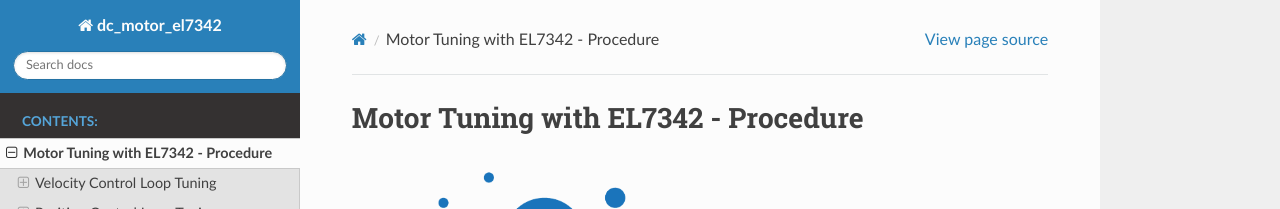
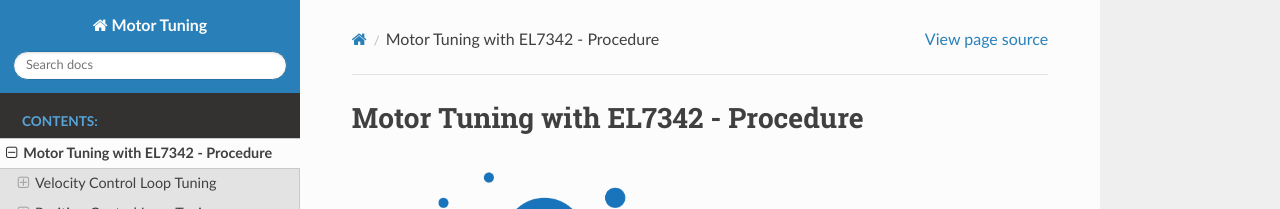
Before and after one commit to efisoft-elt/motor_tuning, a Sphinx documentation site: the page built from docs/source/dc_7342.rst, in a window 1280 px wide. Shown: the top 209 px of the page. Built offline with Sphinx 7.4.7 and the Read the Docs theme 2.0.0, drawn with Linux system fonts in a browser that asks for light colours.

Commit message:
include Makefile

```diff
--- a/docs/source/conf.py
+++ b/docs/source/conf.py
@@ -19,7 +19,7 @@
 
 # -- Project information -----------------------------------------------------
 
-project = 'dc_motor_el7342'
+project = 'Motor Tuning'
 copyright = '2022, Romain Bouche'
 author = 'Romain Bouche'
 
--- a/docs/source/dc_7342.rst
+++ b/docs/source/dc_7342.rst
@@ -47,6 +47,9 @@
 To tune our motor, we will be using the Ziegler-Nichols method. In the CoE Online, at the register 8023:0 or 8033:0 depending on the channel used, you will find the Kp, Ki and Kd factor of the velocity control loop. Respectively, 8023:01 8023:02 and 8023:08 (or 8033:01 8033:02 and 8033:08 if channel 2 is used).
 
 .. image:: img/dcm_8023.png
+   :width: 600
+
+
 
 **Start by setting both Ki and Kd to 0.**
 
@@ -54,6 +57,7 @@
 Increase the Kp factor, **to update the changes, disable and enable again the controller on the NC panel.**
 
 .. image:: img/nc_startup.png
+    :width: 600
 
 .. warning::
 
@@ -65,6 +69,7 @@
 
 
 .. image:: img/function_pan.png
+    :width: 600
 
 Use the Velo Step Sequence function to send velocity commands to the motor. **This function is the only way to send a Velocity command directly to the module velocity control loop.  Other functions go through the position control loop of the NC and thus, will change the gain Kp ultimate.**
 
@@ -74,6 +79,7 @@
 Create a YT chart to display both the actual velocity and the set velocity to visualize your motor's behavior.
 
 .. figure:: img/scope1.png
+    :width: 700
 
     *Actual Velocity* (blue)  and *Set Velocity* (green) in mm/s of an oscillating motor M112-2DG1 on a YT Chart on a Velo Step Sequence function
 
@@ -82,6 +88,7 @@
 Reminder : Use the zoom tool to zoom on the oscillations and click it once to do an automatic Y zoom !
 
 .. figure:: img/scope2.png
+   :width: 700
 
    Zoomed in  *Actual Velocity* (blue)  and *Set Velocity* (green) in mm/s of an oscillating motor M112-2DG1 on a YT Chart on a Velo Step Sequence function
 
@@ -106,12 +113,16 @@
 
 
 .. figure:: img/spreadsheet1.png
+     :width: 700
+
 
 In our example, the spreadsheet calculates the values above. We will choose to use a PID controller. (the EL7342's PI only controller is not a perfect PI and seems to compensate things around.)
 The Ziegler-Nichols method gives us the following configuration on our velocity control loop :
 
 
 .. figure:: img/dcm_8023_2.png
+     :width: 400
+
 
 
 And the final tuning results gives the following behavior :
@@ -120,7 +131,7 @@
 
 
 .. figure:: img/result_tuning.png
-
+    :width: 700
 
     *Actual Velocity* (blue) and *Set Velocity* (red) (mm/s) of a correctly tuned motor M112-2DG1 on a YT Chart on a Velo Step Sequence function
 
@@ -135,6 +146,7 @@
 ~~~~~~~~~~~~~~~~~~~~~
 
 .. figure:: img/small_scillations.png
+   :width: 700
 
    Actual Velocity (blue)  and Set Velocity (red)  (mm/s) of a badly tuned motor M112-2DG1 on a YT Chart on a Velo Step Sequence function
 
@@ -152,6 +164,7 @@
 ~~~~~~~~~~~~~~
 
 .. figure:: img/slow_answer.png
+   :width: 700
 
    Actual Velocity (blue) and Set Velocity (red)  (mm/s) of a badly tuned motor M112-2DG1 on a YT Chart on a Velo Step Sequence function
 
@@ -173,15 +186,18 @@
 
 
 .. figure:: img/startup_parameters.png
+   :width: 700
 
 In your Terminal EL7342, there is a Startup window that allows you to automatically configurate the registers you want at launch.
 By clicking "New", you can add registers that will be configurated everytime you launch your project into the PLC.
 
 .. figure:: img/startup_param_edit.png
+   :width: 700
 
 From here, it works as the CoE Online register configuration method previously used. Configure your **DCM Motor Settings** using the **EL7342 Configuration** page of the spreadsheet and apply your same controllers factors to the **DCM Controller Settings 2**. Do not forget to **set the Operation Mode in the DCM Features register to Automatic !**
 
 .. figure:: img/startup_param_save.png
+   :width: 700
 
 To save a parameter, select the register, enter its value and click OK. You will need to repeat this process for each registers.
 
@@ -207,6 +223,7 @@
 
 
 .. figure:: img/controller_choice.png
+   :width: 700
 
 This controller offers us multiple parameters to setup our position control loop.
 
@@ -245,8 +262,9 @@
 **The definition of instability is different on this case**. We will say that our motor becomes unstable when **its actual velocity will have increasing oscillations either while moving or while standing**.
 
 .. figure:: img/pos_instability_1.png
+   :width: 700
 
-    Actual Velocity (blue) (mm/s), Actual Position (orange)  (mm) and Position Error (violet) (µm) of an oscillating motor M112-2DG1 on a YT Chart on a Reversing Sequence function
+   Actual Velocity (blue) (mm/s), Actual Position (orange)  (mm) and Position Error (violet) (µm) of an oscillating motor M112-2DG1 on a YT Chart on a Reversing Sequence function
 
 
 A motor unstable with oscillations on its speed during movement.
@@ -254,8 +272,9 @@
 
 
 .. figure:: img/pos_instability_2.png
+   :width: 700
 
-    Actual Velocity (blue) (mm/s), Actual Position (orange)  (mm) and Position Error (violet) (µm) of an oscillating motor M403-1DG on a YT Chart on a Reversing Sequence function
+   Actual Velocity (blue) (mm/s), Actual Position (orange)  (mm) and Position Error (violet) (µm) of an oscillating motor M403-1DG on a YT Chart on a Reversing Sequence function
 
 A motor unstable with **oscillations on its speed** during standstill.
 
@@ -277,7 +296,7 @@
 Enter your motor's characteristics and apply the automatically calculated parameters to your controller. Don't forget to update the changes using the Activating Configuration button |activate|
 
 .. figure:: img/M403_position_tuned.png
-
+   :width: 700
 
 With a well tuned motor, you should now be able to see it stop precisely around the position command given.
 
@@ -294,7 +313,7 @@
 It is possible that your motor is having trouble following its position while moving. This is not a huge problem and should not affect your motor's precision while standstill, but it can be easily improved.
 
 .. figure:: img/Position_error_while_moving.png
-
+   :width: 700
 
 **Symptoms :**
 
@@ -312,7 +331,7 @@
 As for bigger motors, finding the ultimate gain Ku can be tricky. As a reminder, the instability of your motor starts as soon as its velocity gets unstable !
 
 .. figure:: img/Damaging_velocity_spikes.png
-
+   :width: 700
 
 **Symptoms :**
 
```
Also changed, not shown: 1 other file.
